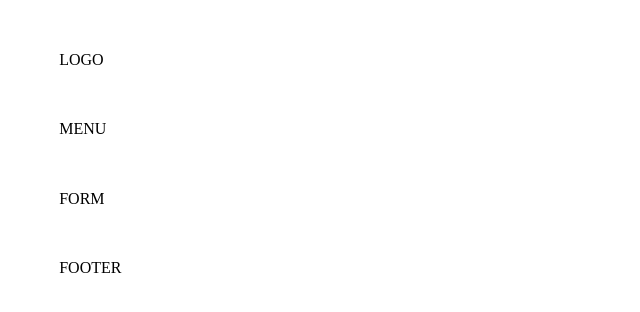
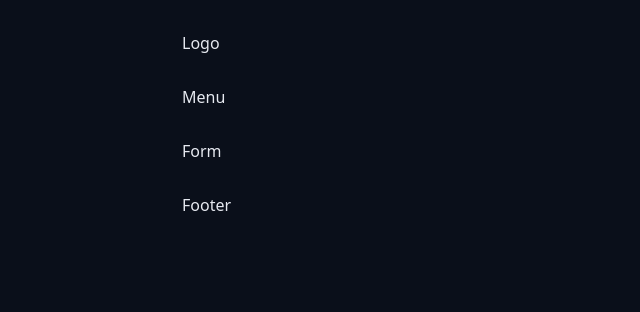
Before and after one commit to NoletoAna/chronos-pomodoro, a React (Vite) app: page / in a window 1280 px wide. Shown: the top 312 px of the page, without its empty margins (0-640 px from the left). Built offline with nearby package versions, Linux system fonts and the light colour scheme.

Commit message:
refactor: restructures component folders

```diff
--- a/src/App.tsx
+++ b/src/App.tsx
@@ -1,35 +1,15 @@
 import './styles/theme.css';
 import './styles/global.css';
+import Container from './components/Container';
 
 // PascalCase 'ExeploDeComponente': primeira letra de cada palavra maiúscula
 export function App() {
-    console.log('oi');
-
     return (
         <>
-            <div className='container'>
-                <div className='content'>
-                    <section>LOGO</section>
-                </div>
-            </div>
-
-            <div className='container'>
-                <div className='content'>
-                    <section>MENU</section>
-                </div>
-            </div>
-
-            <div className='container'>
-                <div className='content'>
-                    <section>FORM</section>
-                </div>
-            </div>
-
-            <div className='container'>
-                <div className='content'>
-                    <section>FOOTER</section>
-                </div>
-            </div>
+            <Container>Logo</Container>
+            <Container>Menu</Container>
+            <Container>Form</Container>
+            <Container>Footer</Container>
         </>
     );
 }
--- /dev/null
+++ b/src/components/Container/index.tsx
@@ -0,0 +1,14 @@
+import styles from './styles.module.css';
+
+type ContainerProps = {
+    children: React.ReactNode;
+}
+export default function Container({ children }: ContainerProps) {
+    return (
+        <div className={styles.container}>
+            <div className={styles.content}>
+                {children}
+            </div>
+        </div>
+    );
+}
--- /dev/null
+++ b/src/components/Container/styles.module.css
@@ -0,0 +1,12 @@
+.container-fluid {
+    max-width: auto;
+}
+
+.container {
+    max-width: 98rem;
+    margin: 0 auto;
+}
+
+.content {
+    margin: 3.2rem;
+}
--- a/src/styles/global.css
+++ b/src/styles/global.css
@@ -1,12 +1,18 @@
-.container-fluid {
-    max-width: auto;
+* {
+    margin: 0;
+    padding: 0;
+    box-sizing: border-box;
 }
 
-.container {
-    max-width: 98rem;
-    margin: 0 auto;
+html {
+    font-size: 62.5%;
 }
 
-.content {
-    margin: 3.2rem;
+body {
+    font-family: system-ui, -apple-system, BlinkMacSystemFont, 'Segoe UI', Roboto,
+        Oxygen, Ubuntu, Cantarell, 'Open Sans', 'Helvetica Neue', sans-serif;
+    font-size: 1.6rem;
+    /* 16px */
+    background: var(--gray-900);
+    color: var(--text-default);
 }
--- a/src/styles/theme.css
+++ b/src/styles/theme.css
@@ -1,6 +1,41 @@
 /* Variáveis de css */
 
 /* o Root representa o elemento raiz de um documento, é usado para definir variáveis CSS */
-:root{
-    --primary:pink;
+:root {
+    --primary: pink;
+    --gray-100: #e6e9f0;
+    --gray-200: #cdd3e1;
+    --gray-300: #aab3cc;
+    --gray-400: #555f7d;
+    --gray-500: #454f6a;
+    --gray-600: #363d56;
+    --gray-700: #272f43;
+    --gray-800: #181f2e;
+    --gray-900: #0a0f1a;
+
+    --primary-light: #4de7b7;
+    --primary: #0da170;
+    --primary-dark: #065f46;
+
+    --link-color: #10b981;
+    --link-hover: #0b8a60;
+
+    --success: #22c55e;
+    --warning: #eab308;
+    --error: #991b1b;
+    --info: #0ea5e9;
+
+    --text-over-primary: #0a0f1a;
+    --text-over-primary-dark: #e6e9f0;
+    --text-over-primary-light: #0a0f1a;
+    --text-over-success: #0a0f1a;
+    --text-over-warning: #0a0f1a;
+    --text-over-error: #e6e9f0;
+    --text-over-info: #0a0f1a;
+
+    --text-default: #e6e9f0;
+    --text-muted: #aab3cc;
+
+    --disabled: #555f7d;
+    --text-disabled: #aab3cc;
 }
```
Also changed, not shown: src/components/Heading/index.tsx (renamed from src/components/Heading.tsx, +7 -4 lines), src/components/Heading/styles.module.css (renamed from src/components/Heading.module.css).
